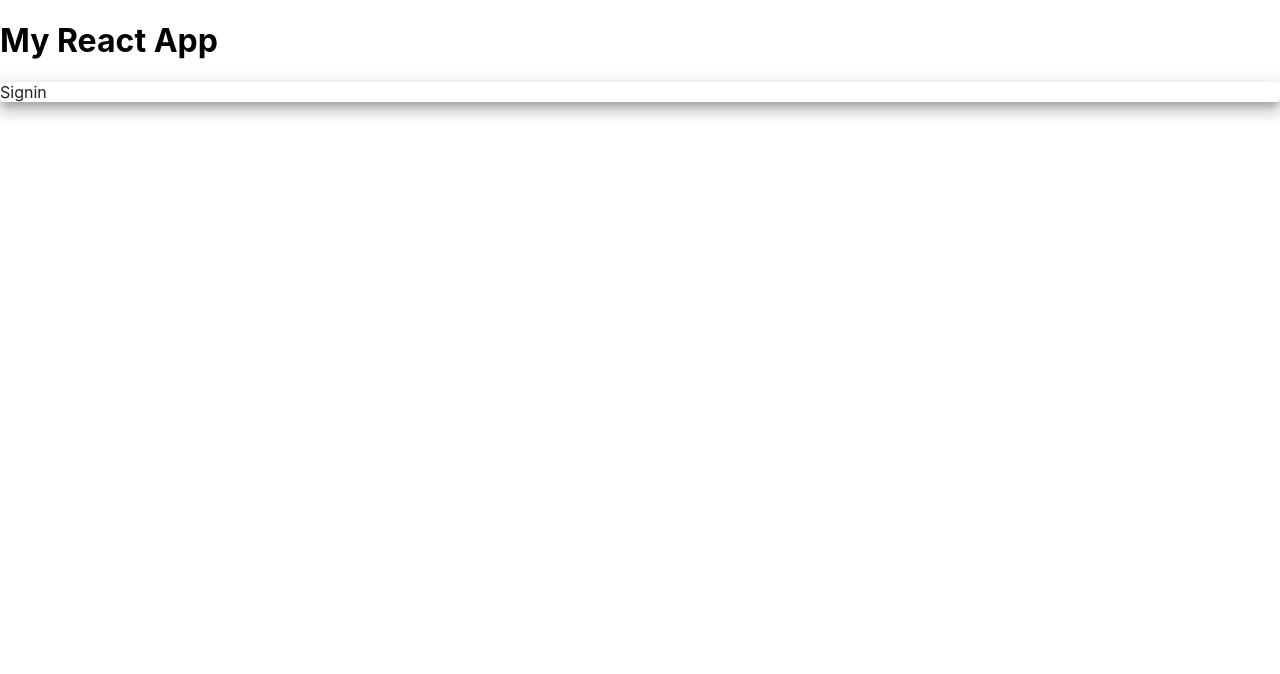
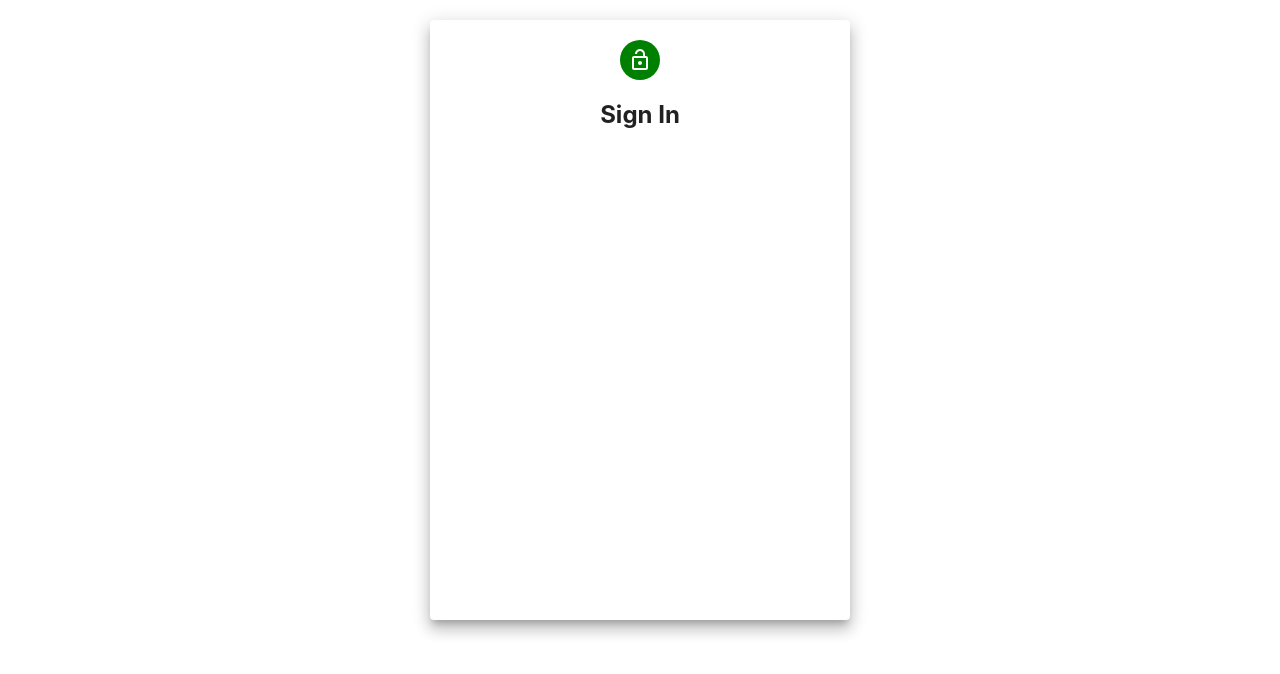
Before and after one commit to wisdom-ogbonna/blogging-software, a React (Create React App) app: page / in a window 1280 px wide. Shown: the top 674 px of the page. Built offline with nearby package versions, Linux system fonts and the light colour scheme.

Commit message:
forth commith

```diff
--- a/src/App.js
+++ b/src/App.js
@@ -5,7 +5,6 @@ import Login from './components/Login';
 function App() {
   return (
     <div className="App">
-      <h1>My React App</h1>
       <Login />
     </div>
   );
--- a/src/components/Login.js
+++ b/src/components/Login.js
@@ -1,12 +1,27 @@
 import React from 'react'
-import { Grid, Paper } from "@material-ui/core"
+import { Avatar, Grid, Paper } from "@material-ui/core"
+import LockOpenOutlinedIcon from '@material-ui/icons/LockOpenOutlined';
+
 
 function Login() {
+    const paperStyle = { padding: 20, height: '70vh', width: 380, margin: "20px auto" }
+    const AvatarStyle ={ backgroundColor: "green"}
     return (
+
+
         <Grid>
 
-            <Paper elevation={10}>
-                Signin
+            <Paper elevation={10} style={paperStyle}>
+
+                <Grid align="center">
+                    <Avatar style={AvatarStyle}>
+                        <LockOpenOutlinedIcon />
+                    </Avatar>
+                    <h2>Sign In</h2>
+
+                </Grid>
+
+
 
             </Paper>
 
```
